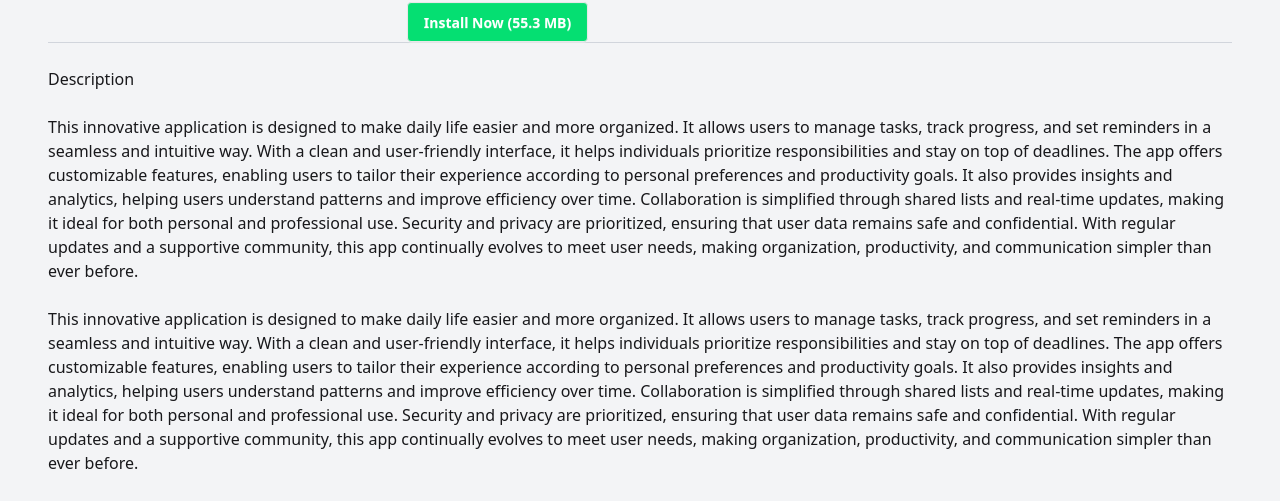
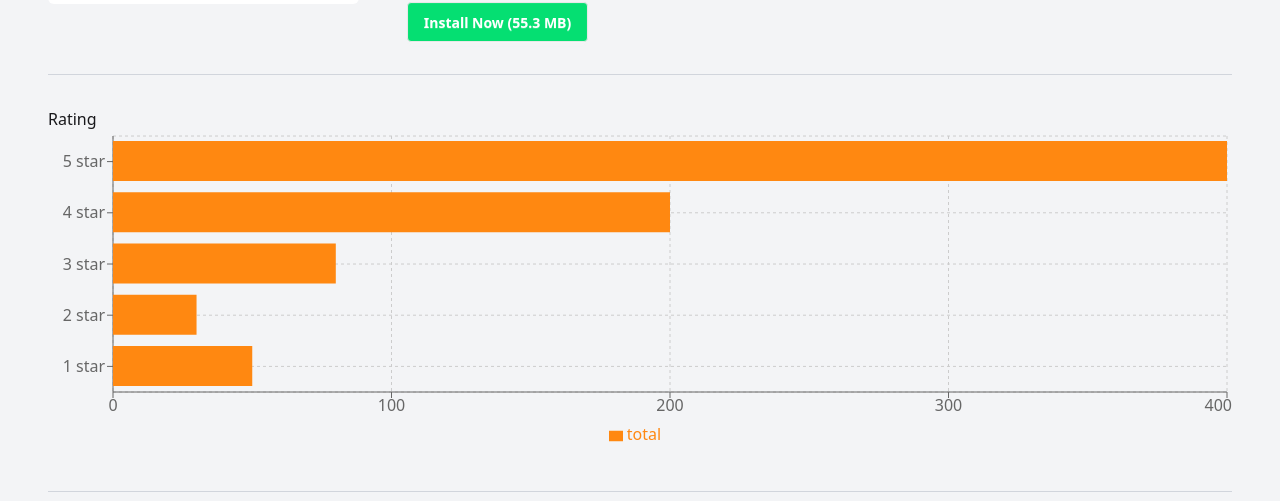
Before and after one commit to shahrufhasan/Home-IO-Apps-Library, a React (Vite) app: page /apps/1 in a window 1280 px wide. Shown: the part 393-894 px from the top of the page. Built offline with nearby package versions, Linux system fonts and the light colour scheme.

Commit message:
added bar chart

```diff
--- a/package.json
+++ b/package.json
@@ -15,8 +15,10 @@
     "react": "^19.1.1",
     "react-dom": "^19.1.1",
     "react-icons": "^5.5.0",
+    "react-is": "^19.2.0",
     "react-router": "^7.9.4",
     "react-toastify": "^11.0.5",
+    "recharts": "^3.2.1",
     "tailwindcss": "^4.1.14"
   },
   "devDependencies": {
--- a/src/Pages/AppDetails/AppDetalils.jsx
+++ b/src/Pages/AppDetails/AppDetalils.jsx
@@ -6,6 +6,16 @@ import useApps from "../../Hooks/useAppData";
 import downloadImg from "../../../public/icon-downloads.png";
 import ratingImg from "../../../public/icon-ratings.png";
 import reviewImg from "../../../public/icon-review.png";
+import {
+  Bar,
+  BarChart,
+  CartesianGrid,
+  Legend,
+  ResponsiveContainer,
+  Tooltip,
+  XAxis,
+  YAxis,
+} from "recharts";
 
 const AppDetails = () => {
   const { id } = useParams();
@@ -47,11 +57,14 @@ const AppDetails = () => {
       toast.info("App is already installed");
     }
   };
+  const ratingData = [...app.ratings]
+    .sort((a, b) => b.name[0] - a.name[0])
+    .map((r) => ({ category: r.name, total: r.count }));
 
   return (
     <div>
       <div className="flex flex-col lg:flex-row items-center gap-12">
-        <div className="p-4 rounded-md">
+        <div className="p-4 rounded-md bg-white">
           <img src={image} alt="" />
         </div>
 
@@ -95,7 +108,22 @@ const AppDetails = () => {
         </div>
       </div>
 
-      <div className="border-t-1 border-gray-300">
+      <div className="my-8 border-t-1 border-gray-300">
+        <h4 className="mt-8">Rating</h4>
+        <div className="h-80">
+          <ResponsiveContainer width="100%" height="100%">
+            <BarChart layout="vertical" data={ratingData}>
+              <CartesianGrid strokeDasharray="3 3" />
+              <XAxis type="number" />
+              <YAxis dataKey="category" type="category" /> <Tooltip />
+              <Legend />
+              <Bar dataKey="total" fill="#FF8811" />
+            </BarChart>
+          </ResponsiveContainer>
+        </div>
+      </div>
+
+      <div className="border-t-1 border-gray-300 mt-10">
         <br />
         <h4>Description</h4>
         <br />
```
Also changed, not shown: 1 other file (tests, documents, lock files or other folders).
